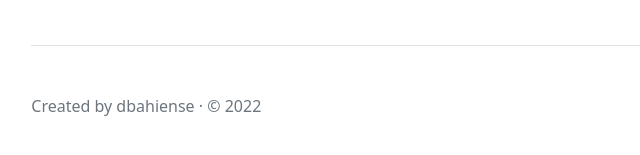
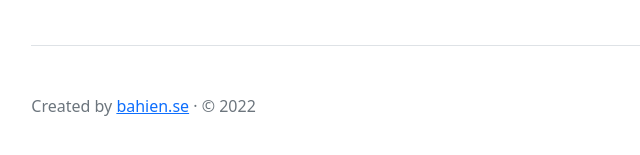
Before and after one commit to bahiensed/seminario.com.br, a plain HTML site: page index.html in a window 1280 px wide. Shown: the part 577-732 px from the top of the page, 206-846 px from the left. Drawn offline with Linux system fonts and the light colour scheme.

Commit message:
chore: update footer link

```diff
--- a/index.html
+++ b/index.html
@@ -140,7 +140,7 @@
     </div>
   </main>
   <footer class="pt-5 my-5 text-muted border-top">
-    Created by dbahiense &middot; &copy; 2022
+    Created by <a href="https://www.bahien.se/" target="_blank">bahien.se</a> &middot; &copy; 2022
   </footer>
 </div>
 
```
